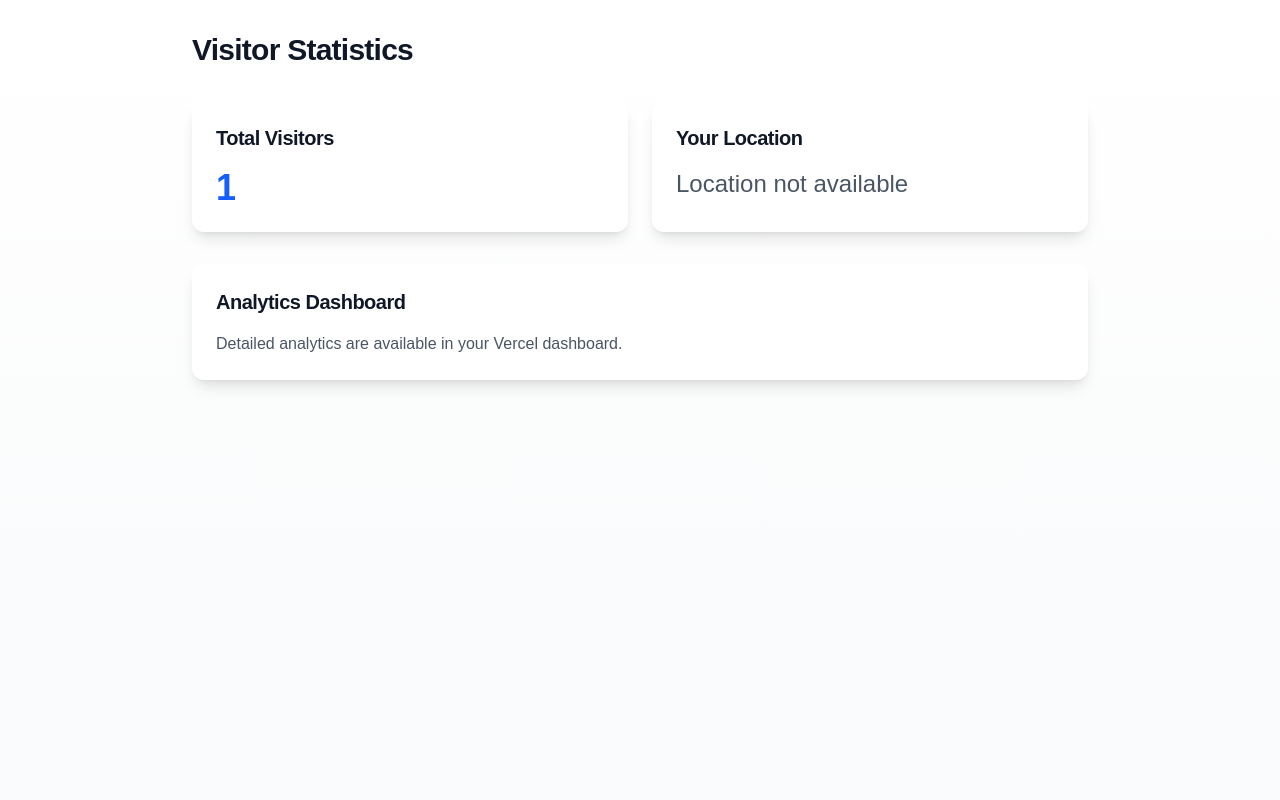
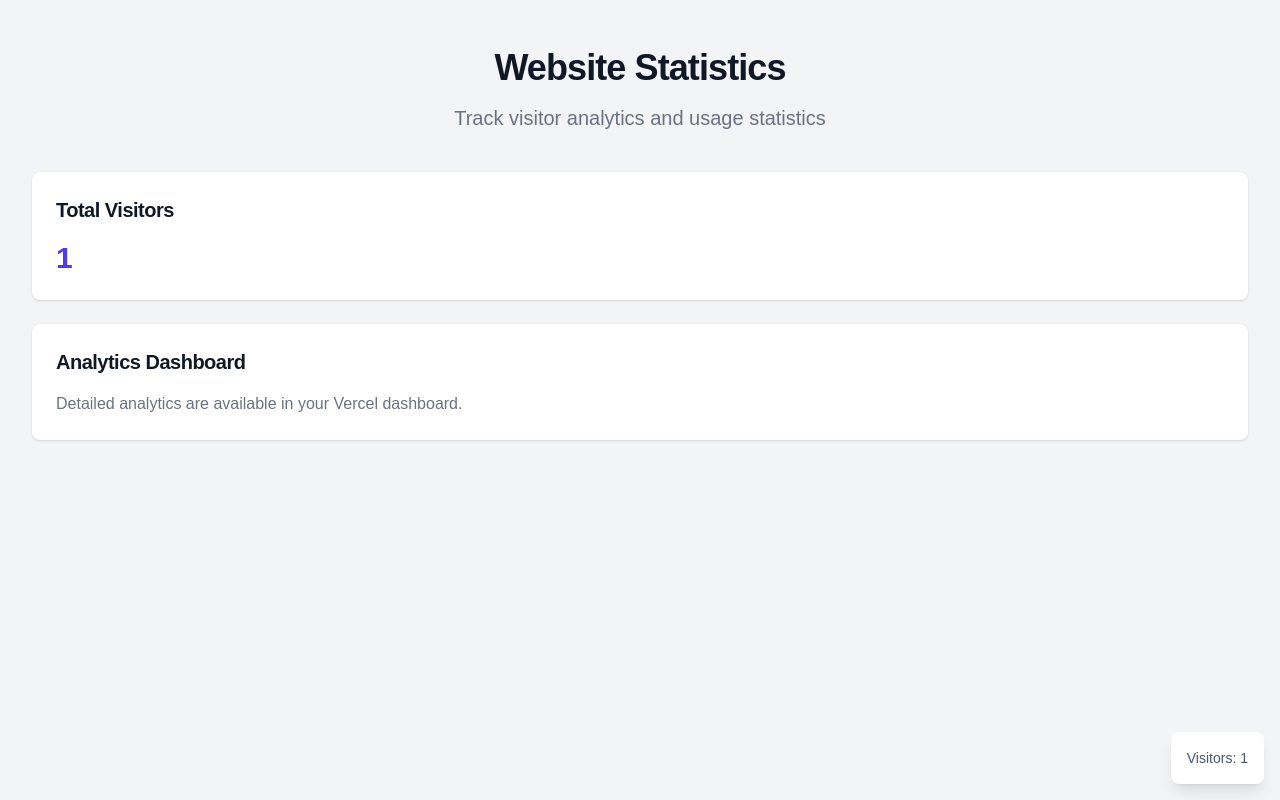
Before and after one commit to WeizhenW/tips-calculator, a Next.js app: page /stats in a window 1280 px wide. Built offline with nearby package versions, Linux system fonts and the light colour scheme; no server answers.

Commit message:
Remove location field from stats page and update layout

```diff
--- a/app/stats/page.tsx
+++ b/app/stats/page.tsx
@@ -1,80 +1,56 @@
 'use client';
+
 import { useEffect, useState } from 'react';
 import VisitorCounter from '../components/VisitorCounter';
 
 export default function StatsPage() {
   const [visitorCount, setVisitorCount] = useState(0);
-  const [location, setLocation] = useState<string | null>(null);
 
   useEffect(() => {
-    // Get visitor's location
-    if ('geolocation' in navigator) {
-      navigator.geolocation.getCurrentPosition(
-        (position) => {
-          const { latitude, longitude } = position.coords;
-          // Use reverse geocoding to get location name
-          fetch(`https://nominatim.openstreetmap.org/reverse?format=json&lat=${latitude}&lon=${longitude}`)
-            .then(response => response.json())
-            .then(data => {
-              // Extract state or country from the address components
-              const address = data.address;
-              const location = address.state || address.country || 'Location not available';
-              setLocation(location);
-            })
-            .catch(error => console.error('Error fetching location:', error));
-        },
-        (error) => {
-          console.error('Error getting location:', error);
-        }
-      );
-    }
-
     // Get visitor count from localStorage
     const count = localStorage.getItem('visitorCount');
     if (count) {
       setVisitorCount(parseInt(count));
     } else {
+      // Initialize count if not exists
       localStorage.setItem('visitorCount', '1');
       setVisitorCount(1);
     }
   }, []);
 
   return (
-    <div className="min-h-screen bg-gradient-to-b from-white to-gray-50 dark:from-gray-900 dark:to-gray-800 p-8">
-      <div className="max-w-4xl mx-auto">
-        <h1 className="text-3xl font-bold text-gray-900 dark:text-white mb-8">
-          Visitor Statistics
-        </h1>
+    <div className="min-h-screen bg-gray-100 dark:bg-gray-900 py-12 px-4 sm:px-6 lg:px-8">
+      <div className="max-w-7xl mx-auto">
+        <div className="text-center">
+          <h1 className="text-3xl font-extrabold text-gray-900 dark:text-white sm:text-4xl">
+            Website Statistics
+          </h1>
+          <p className="mt-3 max-w-2xl mx-auto text-xl text-gray-500 dark:text-gray-400 sm:mt-4">
+            Track visitor analytics and usage statistics
+          </p>
+        </div>
 
-        <div className="grid grid-cols-1 md:grid-cols-2 gap-6">
-          <div className="bg-white dark:bg-gray-800 p-6 rounded-xl shadow-lg">
+        <div className="mt-10">
+          <div className="bg-white dark:bg-gray-800 shadow rounded-lg p-6">
             <h2 className="text-xl font-semibold text-gray-900 dark:text-white mb-4">
               Total Visitors
             </h2>
-            <p className="text-4xl font-bold text-blue-600 dark:text-blue-400">
+            <p className="text-3xl font-bold text-indigo-600 dark:text-indigo-400">
               {visitorCount}
             </p>
           </div>
 
-          <div className="bg-white dark:bg-gray-800 p-6 rounded-xl shadow-lg">
+          <div className="mt-6 bg-white dark:bg-gray-800 shadow rounded-lg p-6">
             <h2 className="text-xl font-semibold text-gray-900 dark:text-white mb-4">
-              Your Location
+              Analytics Dashboard
             </h2>
-            <p className="text-2xl text-gray-600 dark:text-gray-300">
-              {location || 'Location not available'}
+            <p className="text-gray-500 dark:text-gray-400">
+              Detailed analytics are available in your Vercel dashboard.
             </p>
           </div>
         </div>
-
-        <div className="mt-8 bg-white dark:bg-gray-800 p-6 rounded-xl shadow-lg">
-          <h2 className="text-xl font-semibold text-gray-900 dark:text-white mb-4">
-            Analytics Dashboard
-          </h2>
-          <p className="text-gray-600 dark:text-gray-300">
-            Detailed analytics are available in your Vercel dashboard.
-          </p>
-        </div>
       </div>
+      <VisitorCounter />
     </div>
   );
 }
```
